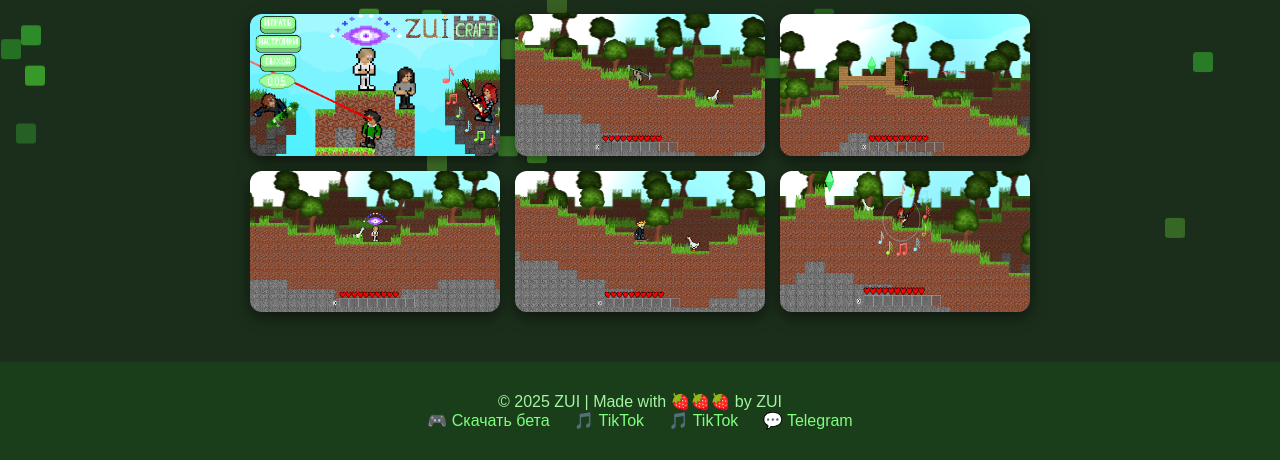
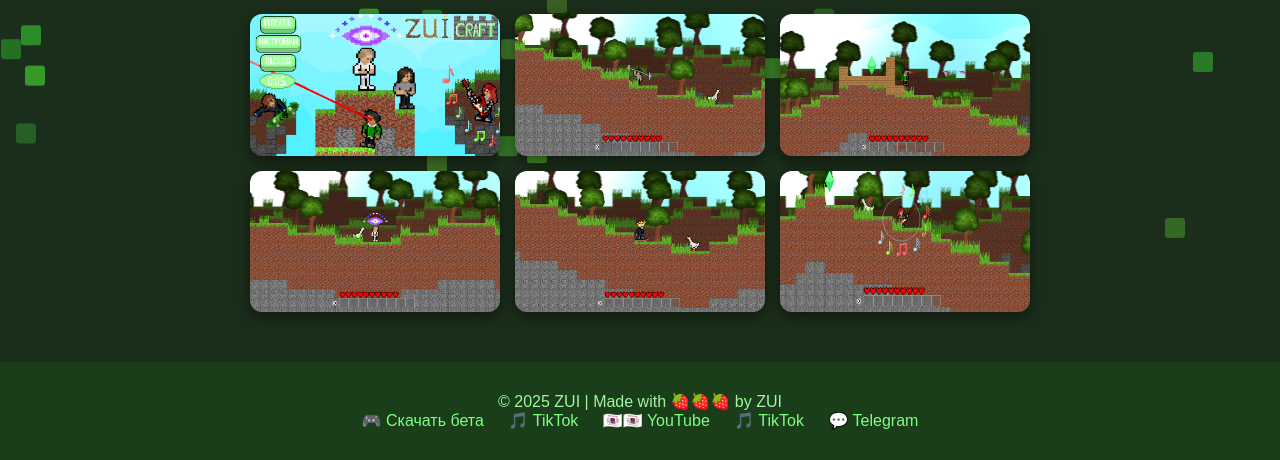
Before and after one commit to ktamirk-hash/ZUICRAFT-Site, a plain HTML site: page index.html in a window 1280 px wide. Shown: the part 550-1010 px from the top of the page. Drawn offline with Linux system fonts and the light colour scheme.

Commit message:
Update index.html

```diff
--- a/index.html
+++ b/index.html
@@ -194,6 +194,7 @@
     <br>
     <a href="https://drive.google.com/drive/folders/1NILxDtgVWDZgdluBqN7n65Z5-NqdBHHj?usp=drive_link">🎮 Скачать бета</a>
     <a href="https://www.tiktok.com/@zui_craft?is_from_webapp=1&sender_device=pc" target="_blank">🎵 TikTok</a>
+    <a href="https://youtube.com/@zuicorporation?si=2oUxFjtqUj-s3kgL" target="_blank">🇾🇹🇾🇹 YouTube</a>
     <a href="https://www.tiktok.com/@zuicompany?is_from_webapp=1&sender_device=pc" target="_blank">🎵 TikTok</a>
     <a href="https://t.me/ZUISTUDIO" target="_blank">💬 Telegram</a>
   </footer>
```
